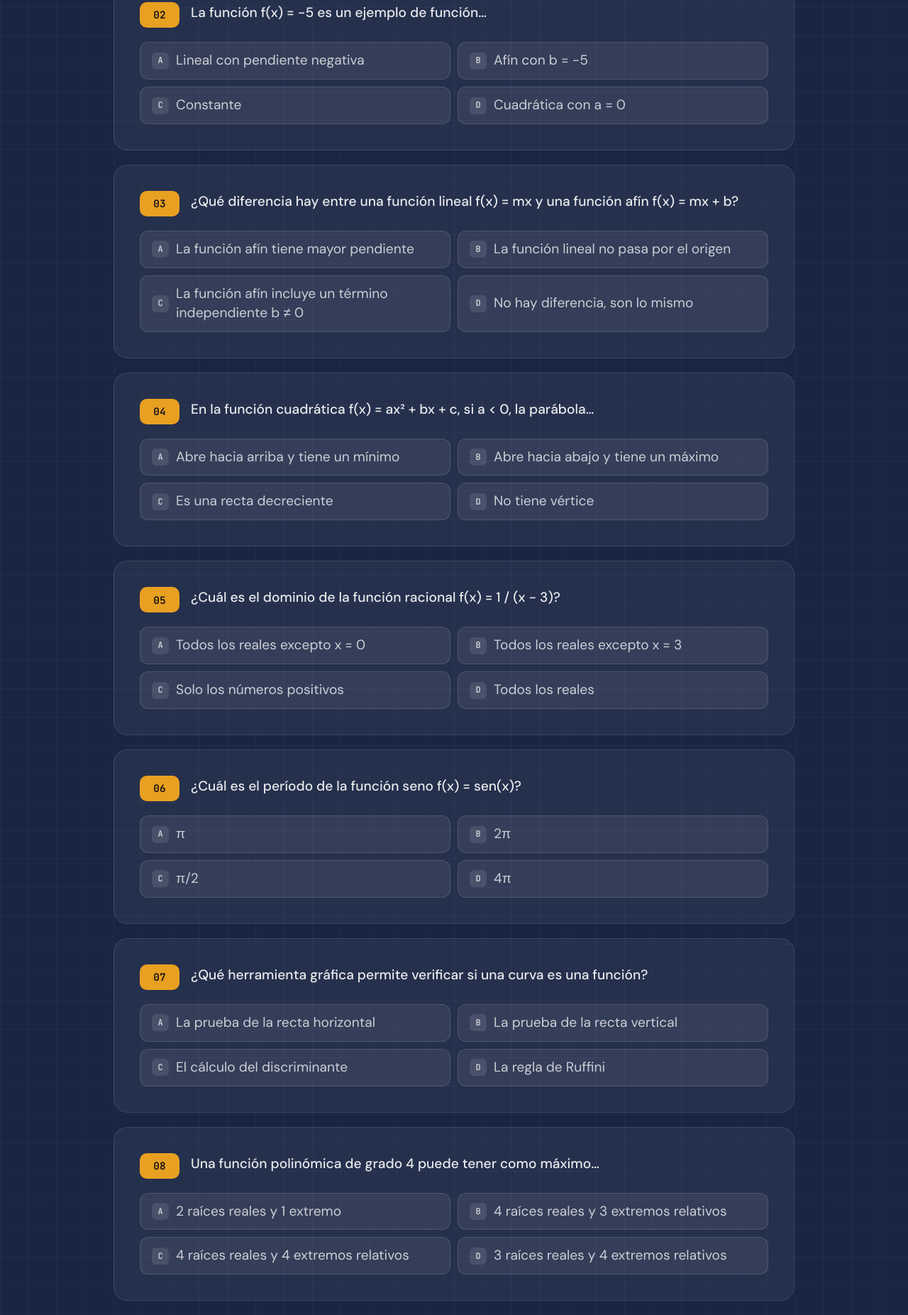
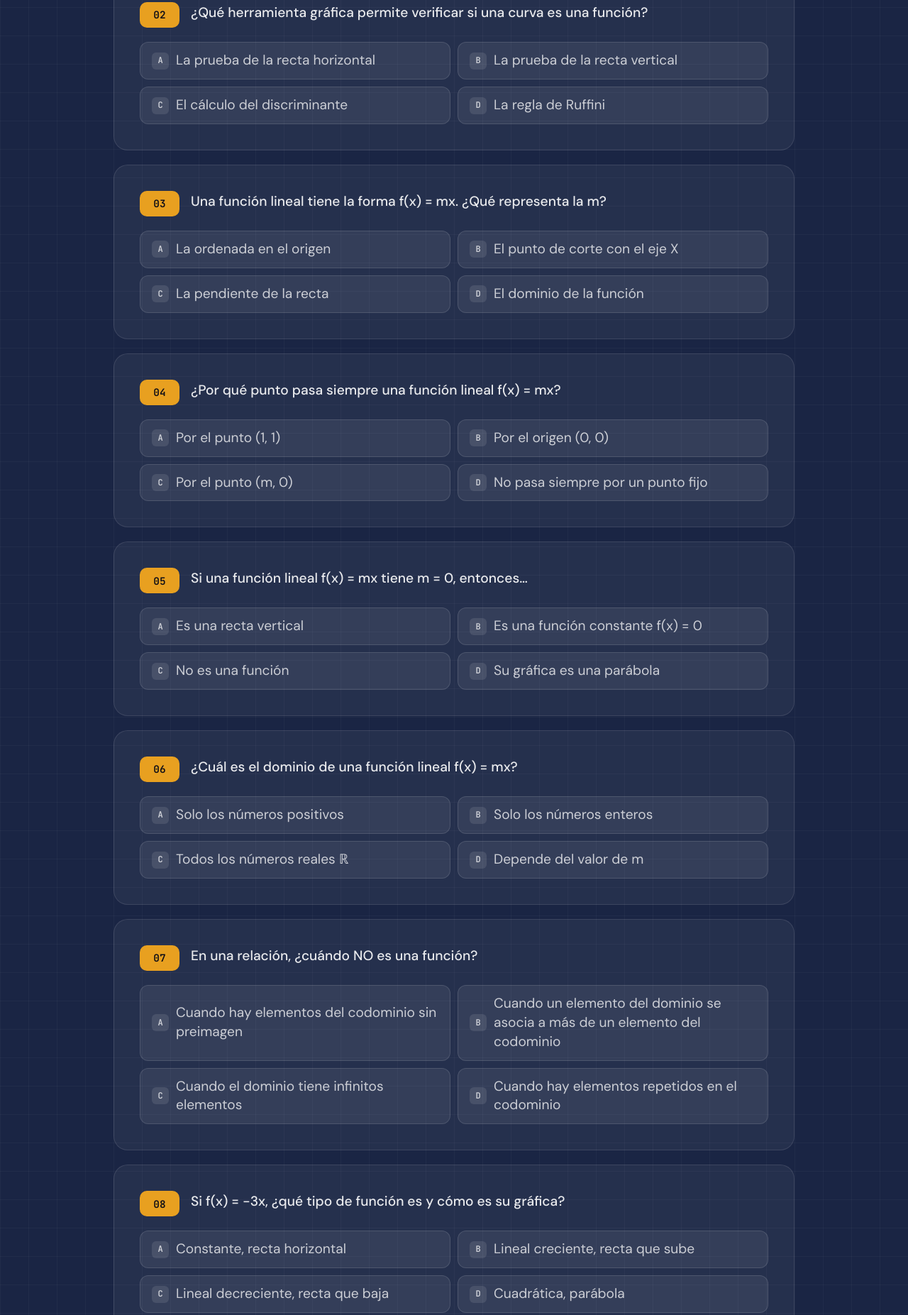
Before and after one commit to alusilcof5/finctions-upem, a website: page index.html in a window 1280 px wide. Shown: the part 6145-7998 px from the top of the page at 71% size. Drawn offline with nearby package versions, Linux system fonts and the light colour scheme.

Commit message:
changing questions

```diff
--- a/index.html
+++ b/index.html
@@ -1081,51 +1081,6 @@ const questions = [
     feedback: "✅ Exacto. La clave es la unicidad: a cada x del dominio le corresponde un único y. Puede haber elementos del codominio sin preimagen."
   },
   {
-    q: "La función f(x) = −5 es un ejemplo de función…",
-    opts: ["Lineal con pendiente negativa", "Afín con b = −5", "Constante", "Cuadrática con a = 0"],
-    correct: 2,
-    feedback: "✅ Correcto. f(x) = k (constante) es una función constante. Su gráfica es una recta horizontal."
-  },
-  {
-    q: "¿Qué diferencia hay entre una función lineal f(x) = mx y una función afín f(x) = mx + b?",
-    opts: [
-      "La función afín tiene mayor pendiente",
-      "La función lineal no pasa por el origen",
-      "La función afín incluye un término independiente b ≠ 0",
-      "No hay diferencia, son lo mismo"
-    ],
-    correct: 2,
-    feedback: "✅ Así es. La función afín tiene término independiente b, por lo que su recta no pasa por el origen. Si b = 0 se convierte en lineal."
-  },
-  {
-    q: "En la función cuadrática f(x) = ax² + bx + c, si a < 0, la parábola…",
-    opts: [
-      "Abre hacia arriba y tiene un mínimo",
-      "Abre hacia abajo y tiene un máximo",
-      "Es una recta decreciente",
-      "No tiene vértice"
-    ],
-    correct: 1,
-    feedback: "✅ Perfecto. Cuando a < 0 la parábola abre hacia abajo (⌢) y el vértice es un máximo. Si a > 0 abre hacia arriba (⌣) y el vértice es un mínimo."
-  },
-  {
-    q: "¿Cuál es el dominio de la función racional f(x) = 1 / (x − 3)?",
-    opts: [
-      "Todos los reales excepto x = 0",
-      "Todos los reales excepto x = 3",
-      "Solo los números positivos",
-      "Todos los reales"
-    ],
-    correct: 1,
-    feedback: "✅ Correcto. El denominador no puede ser cero, así que x − 3 ≠ 0, es decir x ≠ 3. Dom(f) = ℝ \\ {3}."
-  },
-  {
-    q: "¿Cuál es el período de la función seno f(x) = sen(x)?",
-    opts: ["π", "2π", "π/2", "4π"],
-    correct: 1,
-    feedback: "✅ Exacto. Las funciones seno y coseno tienen período 2π, lo que significa que se repiten cada 2π unidades en el eje x."
-  },
-  {
     q: "¿Qué herramienta gráfica permite verificar si una curva es una función?",
     opts: [
       "La prueba de la recta horizontal",
@@ -1137,15 +1092,70 @@ const questions = [
     feedback: "✅ La prueba de la recta vertical: si cualquier recta vertical corta la gráfica en más de un punto, la curva NO es una función."
   },
   {
-    q: "Una función polinómica de grado 4 puede tener como máximo…",
+    q: "Una función lineal tiene la forma f(x) = mx. ¿Qué representa la m?",
     opts: [
-      "2 raíces reales y 1 extremo",
-      "4 raíces reales y 3 extremos relativos",
-      "4 raíces reales y 4 extremos relativos",
-      "3 raíces reales y 4 extremos relativos"
+      "La ordenada en el origen",
+      "El punto de corte con el eje X",
+      "La pendiente de la recta",
+      "El dominio de la función"
+    ],
+    correct: 2,
+    feedback: "✅ Correcto. La m es la pendiente, que indica cuánto sube o baja la recta. Si m > 0 es creciente, si m < 0 es decreciente."
+  },
+  {
+    q: "¿Por qué punto pasa siempre una función lineal f(x) = mx?",
+    opts: [
+      "Por el punto (1, 1)",
+      "Por el origen (0, 0)",
+      "Por el punto (m, 0)",
+      "No pasa siempre por un punto fijo"
     ],
     correct: 1,
-    feedback: "✅ Un polinomio de grado n tiene a lo sumo n raíces reales y hasta n − 1 extremos relativos. Para grado 4: máx. 4 raíces y 3 extremos."
+    feedback: "✅ Exacto. Como f(0) = m·0 = 0, toda función lineal pasa por el origen. Si no pasa por el origen, es una función afín."
+  },
+  {
+    q: "Si una función lineal f(x) = mx tiene m = 0, entonces…",
+    opts: [
+      "Es una recta vertical",
+      "Es una función constante f(x) = 0",
+      "No es una función",
+      "Su gráfica es una parábola"
+    ],
+    correct: 1,
+    feedback: "✅ Correcto. Si m = 0, entonces f(x) = 0·x = 0 para todo x. Es la función constante cero, una recta horizontal sobre el eje X."
+  },
+  {
+    q: "¿Cuál es el dominio de una función lineal f(x) = mx?",
+    opts: [
+      "Solo los números positivos",
+      "Solo los números enteros",
+      "Todos los números reales ℝ",
+      "Depende del valor de m"
+    ],
+    correct: 2,
+    feedback: "✅ Perfecto. El dominio de cualquier función lineal es ℝ (todos los reales), ya que se puede evaluar para cualquier valor de x."
+  },
+  {
+    q: "En una relación, ¿cuándo NO es una función?",
+    opts: [
+      "Cuando hay elementos del codominio sin preimagen",
+      "Cuando un elemento del dominio se asocia a más de un elemento del codominio",
+      "Cuando el dominio tiene infinitos elementos",
+      "Cuando hay elementos repetidos en el codominio"
+    ],
+    correct: 1,
+    feedback: "✅ Exacto. Si un mismo x tiene dos imágenes distintas, rompe la regla de unicidad y no es función. Ejemplo: x² tiene dos raíces (+√ y −√)."
+  },
+  {
+    q: "Si f(x) = −3x, ¿qué tipo de función es y cómo es su gráfica?",
+    opts: [
+      "Constante, recta horizontal",
+      "Lineal creciente, recta que sube",
+      "Lineal decreciente, recta que baja",
+      "Cuadrática, parábola"
+    ],
+    correct: 2,
+    feedback: "✅ Correcto. Es lineal con m = −3 < 0, por lo que es decreciente. Su recta pasa por el origen y baja de izquierda a derecha."
   },
   {
     q: "¿Qué nombre recibe el valor f(0) en la gráfica de una función?",
@@ -1159,15 +1169,15 @@ const questions = [
     feedback: "✅ Correcto. f(0) es el punto donde la gráfica corta al eje Y, que se llama ordenada en el origen. Las raíces son donde f(x) = 0."
   },
   {
-    q: "La función f(x) = cos(x) tiene imagen (recorrido)…",
+    q: "Para que una gráfica represente una función, cada valor de x debe tener…",
     opts: [
-      "Todos los reales ℝ",
-      "Solo los números positivos",
-      "El intervalo [−1, 1]",
-      "El intervalo [0, 2π]"
+      "Al menos un valor de y asociado",
+      "Exactamente un valor de y asociado",
+      "Dos valores de y asociados",
+      "Un valor de y positivo"
     ],
-    correct: 2,
-    feedback: "✅ Las funciones seno y coseno tienen siempre valores entre −1 y 1, es decir, Im(f) = [−1, 1]. Nunca superan ni bajan de esos límites."
+    correct: 1,
+    feedback: "✅ Perfecto. Es la definición de función: cada x del dominio tiene exactamente una imagen y. Ni cero, ni dos o más."
   }
 ];
 
```
Also changed, not shown: funciones.js (added, +157 -0 lines), package.json (added, +17 -0 lines), 2 other files.
